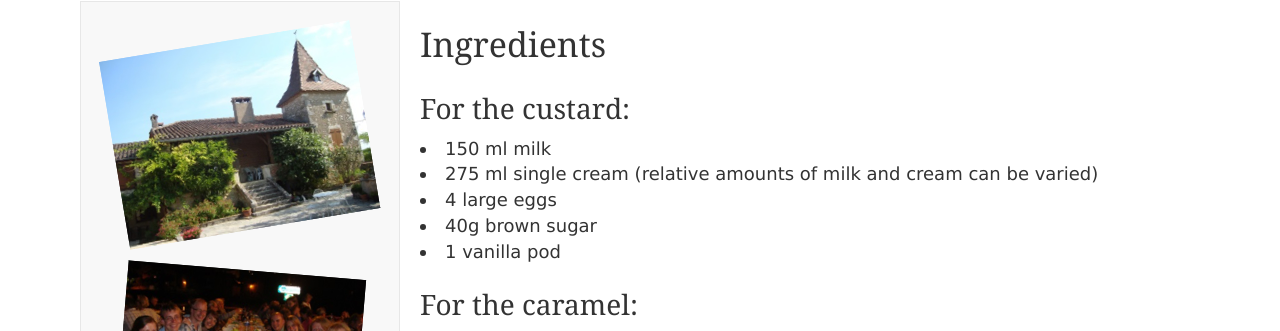
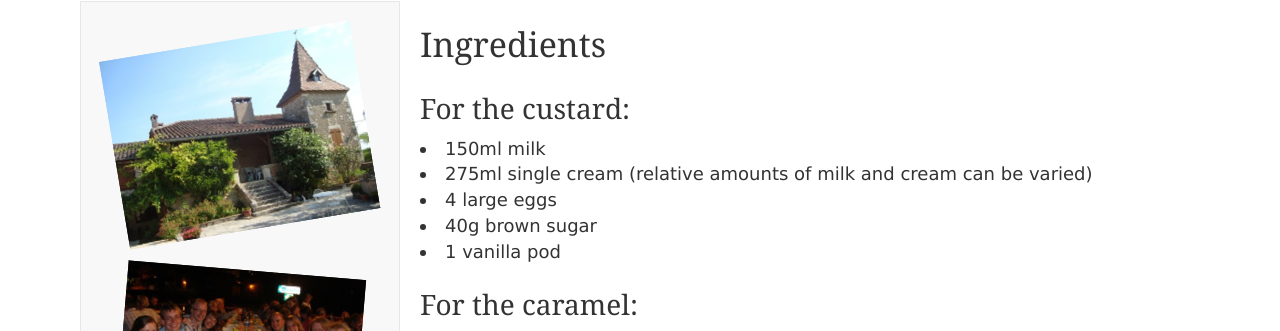
Before and after one commit to joekearney/joekearney.github.io, a Jekyll site: the page built from _posts/recipes/2015-12-14-janet-creme-caramel.md, in a window 1280 px wide and 900 px high. Shown: the part 178-509 px from the top of the window. Built offline with Jekyll 4.4.1, drawn with Linux system fonts in a browser that asks for light colours; some web fonts are replaced.

Commit message:
formatting

```diff
--- a/_posts/recipes/2015-12-14-janet-creme-caramel.md
+++ b/_posts/recipes/2015-12-14-janet-creme-caramel.md
@@ -28,8 +28,8 @@ published: true
 
 ### For the custard:
 
-* 150 ml milk
-* 275 ml single cream (relative amounts of milk and cream can be varied)
+* 150ml milk
+* 275ml single cream (relative amounts of milk and cream can be varied)
 * 4 large eggs
 * 40g brown sugar
 * 1 vanilla pod
```
